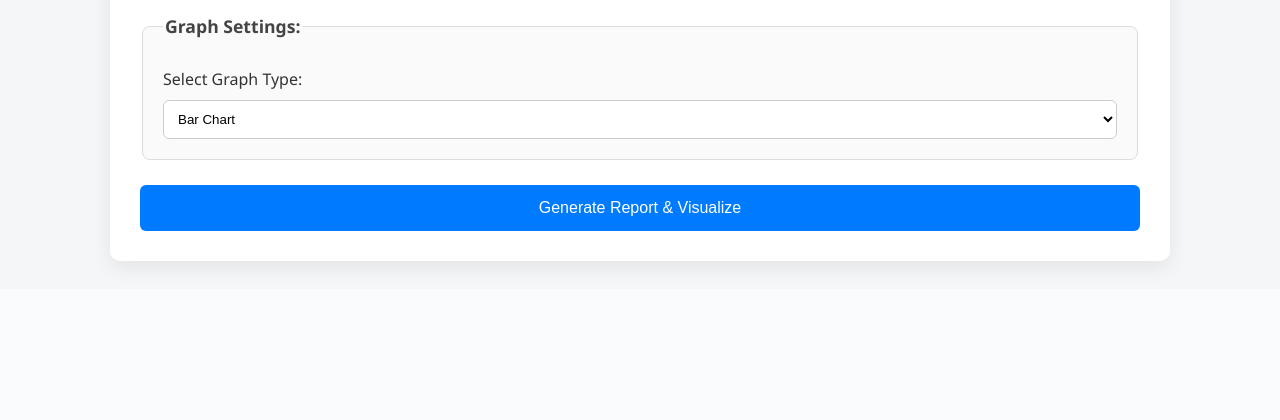
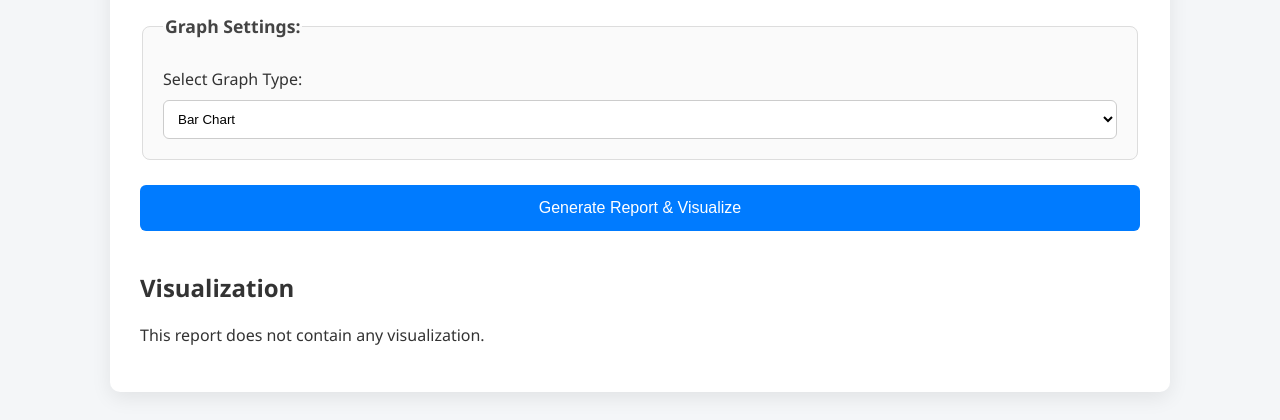
Before and after one commit to Praveenchoudari01/dqbe, a Flask app: page / in a window 1280 px wide. Shown: the part 1469-1889 px from the top of the page. Before the commit the page ends 1740 px from the top, so only its background shows below. Run offline with Flask 3, Linux system fonts and the light colour scheme.

Commit message:
properly DQBE created to check weather the report will be suiatable for visualisation or not

```diff
--- a/app.py
+++ b/app.py
@@ -140,10 +140,20 @@ def index():
         if report_data:
             first_key = list(report_data[0].keys())[0]
             last_key = list(report_data[0].keys())[-1]
-            chart_data['labels'] = [str(row[first_key]) for row in report_data]
-            chart_data['values'] = [float(row[last_key]) if row[last_key] is not None else 0.0 for row in report_data]
-            chart_data['label'] = str(last_key)
-            chart_data['graph_type'] = selected_graph
+            labels = [str(row[first_key]) for row in report_data]
+            raw_values = [row[last_key] for row in report_data]
+
+            # Try converting values to float for visualization
+            try:
+                values = [float(v) if v is not None else 0.0 for v in raw_values]
+                chart_data = {
+                    'labels': labels,
+                    'values': values,
+                    'label': str(last_key),
+                    'graph_type': selected_graph
+                }
+            except (ValueError, TypeError):
+                chart_data = None  # Can't visualize this report
 
     return render_template(
         "index.html",
--- a/templates/index.html
+++ b/templates/index.html
@@ -114,17 +114,20 @@
             </section>
         {% endif %}
 
-        {% if chart_data %}
-            <section class="chart-section">
-                <h2>Visualization: {{ chart_data.graph_type }}</h2>
+        <section class="chart-section">
+            <h2>Visualization</h2>
+            {% if chart_data and chart_data.labels and chart_data.values %}
+                <h3>{{ chart_data.graph_type }}</h3>
                 <canvas id="reportChart" width="300" height="150"></canvas>
 
                 <script id="chart-data" type="application/json">
                     {{ chart_data | tojson }}
                 </script>
                 <script src="{{ url_for('static', filename='js/chart-logic.js') }}"></script>
-            </section>
-        {% endif %}
+            {% else %}
+                <p>This report does not contain any visualization.</p>
+            {% endif %}
+        </section>
     </div>
 
     <script>
```
